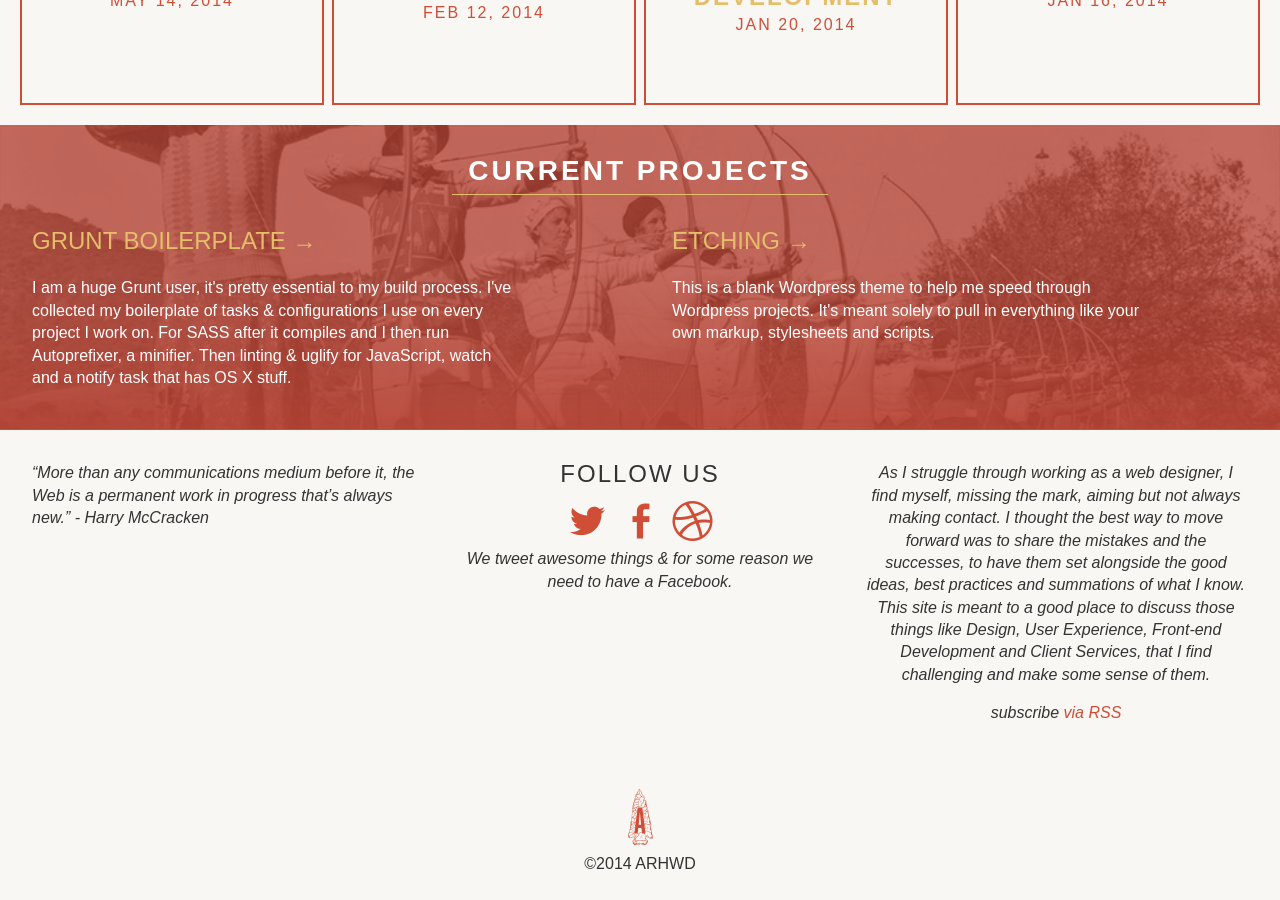
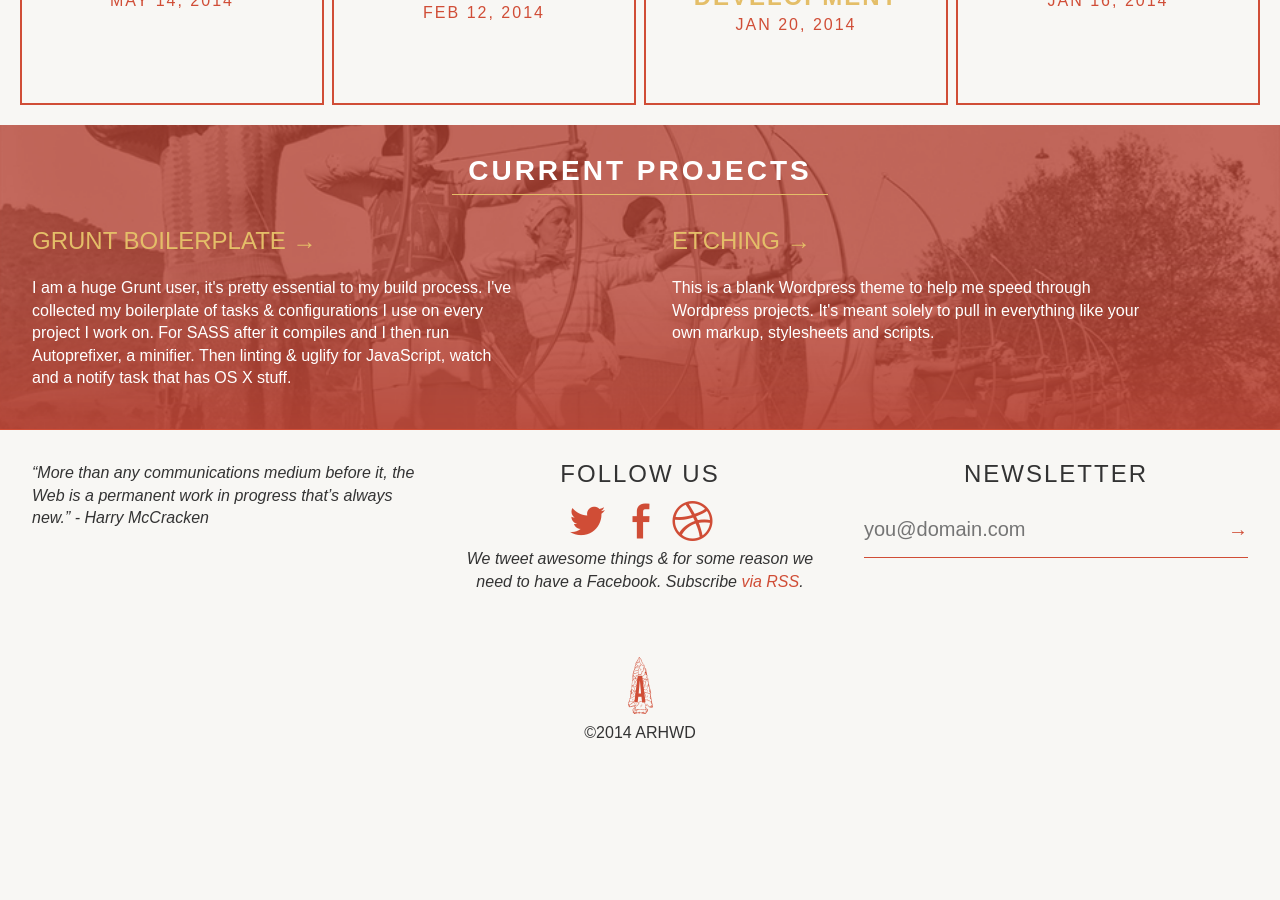
Before and after one commit to charlespeters/ARWHD, a Jekyll site: the page built from index.html, in a window 1280 px wide and 900 px high, scrolled down 1114 px. Built offline with Jekyll 4.4.1, drawn with Linux system fonts in a browser that asks for light colours; nearby versions of some CDN libraries; comment, search, counter and statistics services are not loaded; after the commit the page ends 1883 px from its top, so only the background shows below that.

Commit message:
mailchimp

```diff
--- a/_includes/footer.html
+++ b/_includes/footer.html
@@ -10,18 +10,19 @@
             	<a href="https://twitter.com/arwhdco/"><span class="genericon genericon-twitter"></span></a>
             	<a href="https://www.facebook.com/arwhdco"><span class="genericon genericon-facebook-alt"></span></a>
             	<a href="http://dribbble.com/charlespeters"><span class="genericon genericon-dribbble"></span></a>
-            	<p>We tweet awesome things &amp; for some reason we need to have a Facebook.</p>
+            	<p>We tweet awesome things &amp; for some reason we need to have a Facebook. Subscribe <a href="{{ "/feed.xml" | prepend: site.baseurl }}">via RSS</a>.</p>
             </div>
     	</div>
 
         <div class="widget">
-          <p class="text">{{ site.description }}</p>
-          <p class="rss-subscribe">subscribe <a href="{{ "/feed.xml" | prepend: site.baseurl }}">via RSS</a></p>
+            <h3>Newsletter</h3>
+            {% include mailchimp.html %}
         </div>
-
     </section>
     <img src="/img/logo.svg" alt="">
     <br />
     ©2014 ARHWD
+    <!-- <br />
+    <p class="text">{{ site.description }}</p> -->
 </footer>
 <script type="text/javascript" src="/js/build/global.min.js"></script>
--- a/_includes/mailchimp.html
+++ b/_includes/mailchimp.html
@@ -1,17 +1,15 @@
 <!-- Begin MailChimp Signup Form -->
 <div id="mc_embed_signup">
-<form action="http://charlespeters.us5.list-manage1.com/subscribe/post?u=53bcb7534460dd82c7da2ea46&amp;id=6a5a1106bb" method="post" id="mc-embedded-subscribe-form" name="mc-embedded-subscribe-form" class="validate" target="_blank" novalidate>
-
-<div class="mc-field-group">
-	<label for="mce-EMAIL">Email Address </label>
-	<input type="email" value="" name="EMAIL" class="required email" id="mce-EMAIL">
+<form action="http://charlespeters.us5.list-manage1.com/subscribe/post?u=53bcb7534460dd82c7da2ea46&amp;id=6a5a1106bb" method="post" id="mc-embedded-subscribe-form" name="mc-embedded-subscribe-form" class="mc4wp-form validate" target="_blank" novalidate>
+<p>
+	<input type="email" name="EMAIL" placeholder="you@domain.com" required="required" class="required email" id="mce-EMAIL">
+  <!-- real people should not fill this in and expect good things - do not remove this or risk form bot signups-->
+	<input type="submit" value="→" name="subscribe" id="mc-embedded-subscribe">
+</p>
+<div id="mce-responses" class="clear">
+	<div class="response" id="mce-error-response" style="display:none"></div>
+	<div class="response" id="mce-success-response" style="display:none"></div>
 </div>
-	<div id="mce-responses" class="clear">
-		<div class="response" id="mce-error-response" style="display:none"></div>
-		<div class="response" id="mce-success-response" style="display:none"></div>
-	</div>    <!-- real people should not fill this in and expect good things - do not remove this or risk form bot signups-->
-    <div style="position: absolute; left: -5000px;"><input type="text" name="b_53bcb7534460dd82c7da2ea46_6a5a1106bb" tabindex="-1" value=""></div>
-    <div class="clear"><input type="submit" value="Subscribe" name="subscribe" id="mc-embedded-subscribe" class="button"></div>
 </form>
 </div>
 <script type="text/javascript">
--- a/index.html
+++ b/index.html
@@ -15,25 +15,10 @@ title: Home
 			<p>As I struggle through working as a web designer, I find myself, missing the mark, aiming but not always making contact. I thought the best way to move forward was to share the mistakes and the successes, to have them set alongside the good ideas, best practices and summations of what I know.</p>
 			<p>This site is meant to a good place to discuss those things like Design, User Experience, Front-end Development and Client Services, that I find challenging and make some sense of them.</p>
 			<footer>
-				<a href="/about"><button>Find out more</button></a>
+				<a href="/about/"><button>Find out more</button></a>
 			</footer>
 		</article>
 </section>
-
-<div class="home">
-  <!-- <ul class="posts">
-    {% for post in site.posts %}
-      <li>
-
-        <a class="post-link" href="{{ post.url | prepend: site.baseurl }}">{{ post.title }}</a>
-      </li>
-    {% endfor %}
-  </ul> -->
-
-
-
-</div>
-
 <section class="frontindex">
 	<h2 class="frontheading"><span>Recent Posts</span></h2>
 	<section class="flexposts">
```
Also changed, not shown: about.md (+2 -4 lines). Lines whose indentation alone changed are shown as unchanged.
